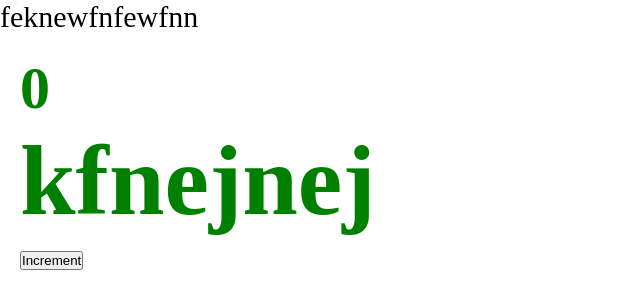
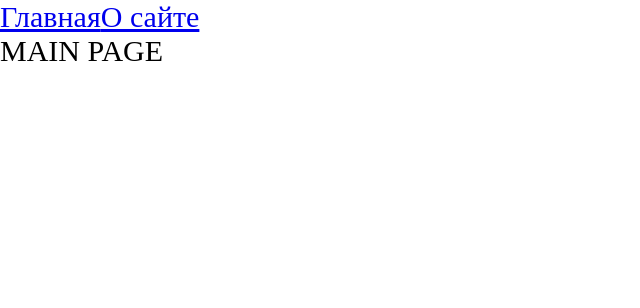
Before and after one commit to Denariadna/learning, a React app: page / in a window 1280 px wide. Shown: the top 308 px of the page, without its empty margins (0-640 px from the left). Built offline with nearby package versions, Linux system fonts and the light colour scheme.

Commit message:
Routing Code splitting Lazy Suspension tag

```diff
--- a/package.json
+++ b/package.json
@@ -29,13 +29,15 @@
     "typescript": "^5.7.3",
     "webpack": "^5.98.0",
     "webpack-cli": "^6.0.1",
-    "webpack-dev-server": "^5.2.0"
+    "webpack-dev-server": "^5.2.0",
+    "@types/react-router-dom": "^5.3.3"
   },
   "dependencies": {
     "@tailwindcss/cli": "^4.0.8",
     "html-webpack-plugin": "^5.6.3",
     "react": "^19.0.0",
     "react-dom": "^19.0.0",
+    "react-router-dom": "^7.4.0",
     "tailwindcss": "^4.0.8"
   }
 }
--- a/src/App.tsx
+++ b/src/App.tsx
@@ -1,11 +1,22 @@
-import { Counter } from "./components/Counter";
+import {Route, Routes} from "react-router-dom";
 import './index.scss';
+import path from 'path';
+import { Link } from "react-router-dom";
+import { AboutPageAsync } from "./pages/AboutPage/AbotPage.async";
+import { MainPageAsync } from "./pages/MainPage/MainPage.async";
+import { Suspense } from "react";
 
 const App = () =>{
     return (
         <div className="app">
-            feknewfnfewfnn
-            <Counter/>
+            <Link to={'/'}>Главная</Link>
+            <Link to={'/about'}>О сайте</Link>
+            <Suspense fallback={<div>Loading...</div>}>
+                <Routes>
+                    <Route path='/about' element={<AboutPageAsync/>}></Route>
+                    <Route path='/' element={<MainPageAsync/>}></Route>
+                </Routes>
+            </Suspense>
         </div>
     )
 }
--- a/src/index.tsx
+++ b/src/index.tsx
@@ -1,8 +1,11 @@
 import { createRoot } from 'react-dom/client';
 import App from './App';
+import { BrowserRouter } from 'react-router-dom';
 
 
 const root = createRoot(document.getElementById('root'));
 root.render(
-    <App />
+    <BrowserRouter>
+        <App />
+    </BrowserRouter>
 );
--- /dev/null
+++ b/src/pages/AboutPage/AbotPage.async.tsx
@@ -0,0 +1,3 @@
+import { lazy } from 'react';
+
+export const AboutPageAsync = lazy(() => import('./AboutPage'));
--- /dev/null
+++ b/src/pages/AboutPage/AboutPage.tsx
@@ -0,0 +1,11 @@
+import React from "react";
+
+const AboutPage = () => {
+    return(
+        <div>
+            ABOUT PAGE
+        </div>
+    )
+}
+
+export default AboutPage
--- /dev/null
+++ b/src/pages/MainPage/MainPage.async.tsx
@@ -0,0 +1,3 @@
+import { lazy } from 'react';
+
+export const MainPageAsync = lazy(() => import('./MainPage'));
--- /dev/null
+++ b/src/pages/MainPage/MainPage.tsx
@@ -0,0 +1,11 @@
+import React from "react";
+
+const MainPage = () => {
+    return(
+        <div>
+            MAIN PAGE
+        </div>
+    )
+}
+
+export default MainPage
--- a/tsconfig.json
+++ b/tsconfig.json
@@ -2,7 +2,7 @@
   "compilerOptions": {
     "outDir": "./dist/",
     "noImplicitAny": true,
-    "module": "es6",
+    "module": "ESNext",
     "target": "es5",
     "jsx": "react-jsx",
     "allowJs": true,
```
Also changed, not shown: 2 other files (tests, documents, lock files or other folders).
